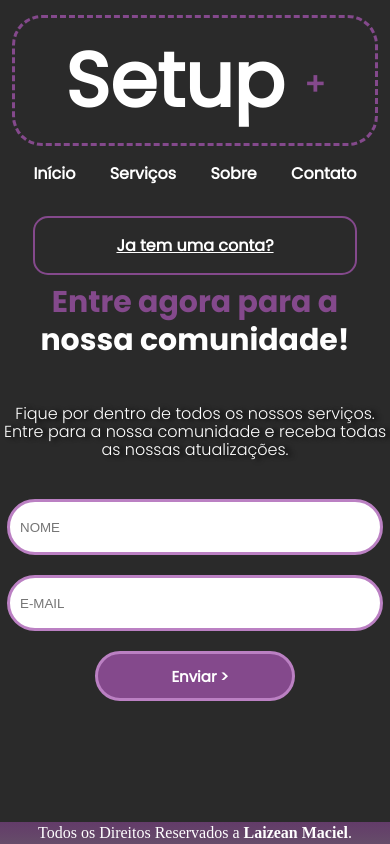
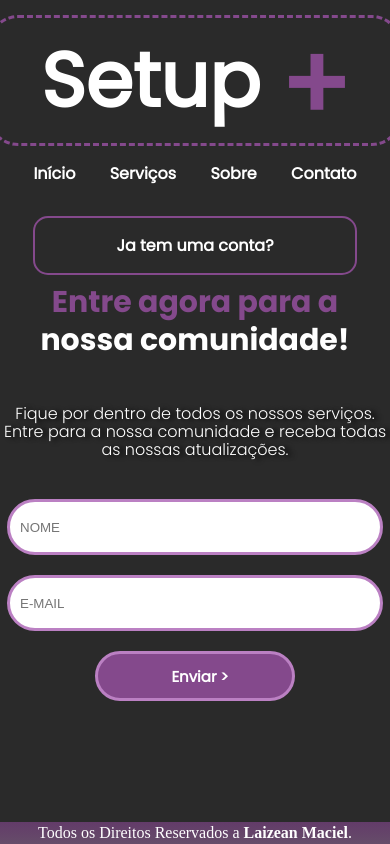
Before and after one commit to LaizeanMaciel/setup, a plain HTML site: page index.html in a window 390 px wide. Drawn offline with Linux system fonts and the light colour scheme.

Commit message:
Mudança no header

```diff
--- a/styles/media.css
+++ b/styles/media.css
@@ -39,10 +39,11 @@
     display: flex;
    }
 
-   #conta>li>a{
+
+
+   a{
     text-decoration: none;
    }
-
 
 
 
--- a/styles/style.css
+++ b/styles/style.css
@@ -58,7 +58,7 @@ header{
 #title>h2{
     padding-left: 20px;
     color: #84498C;
-
+    font-size: 12vh;
 }
 
 #cor{
```
